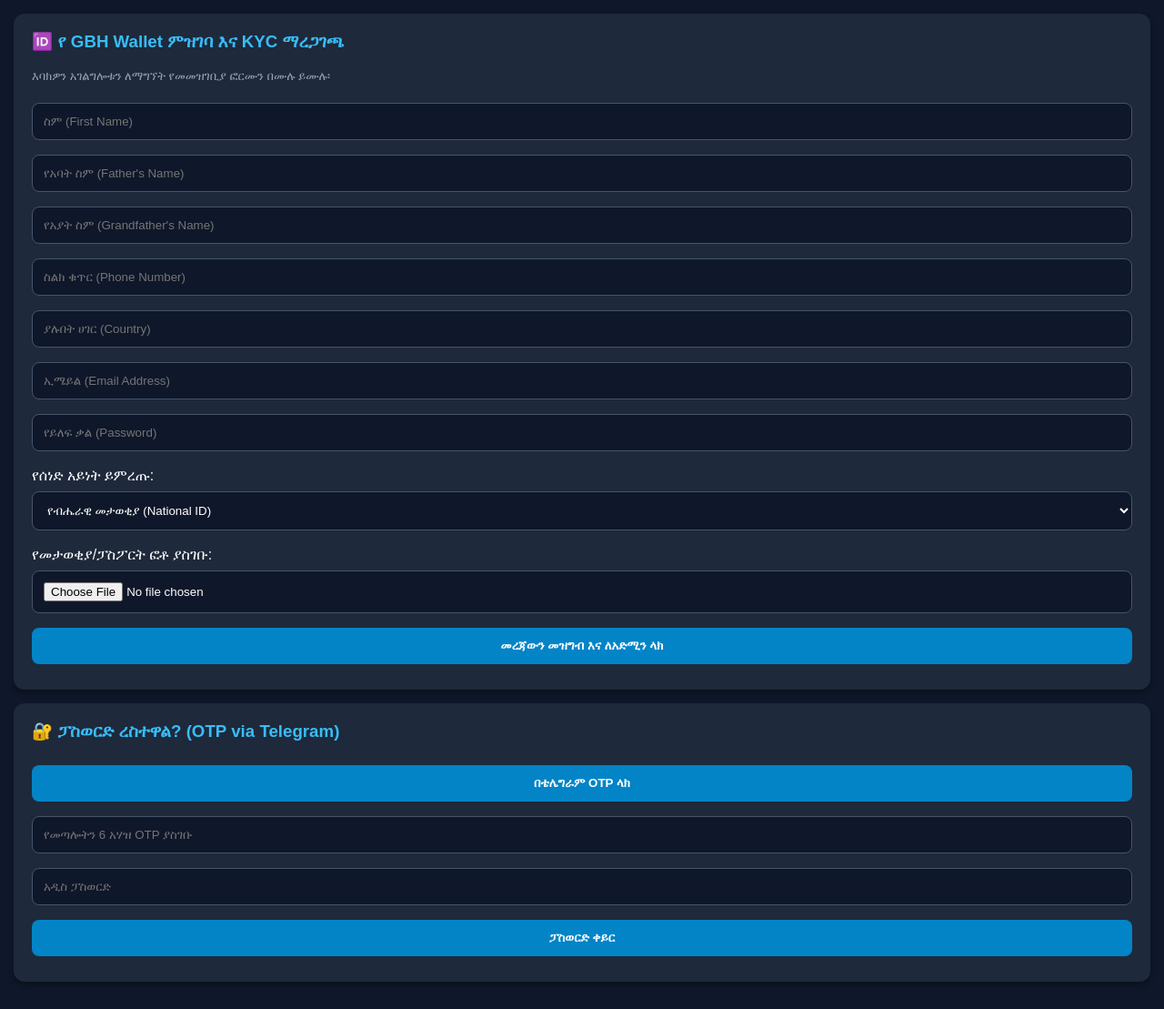
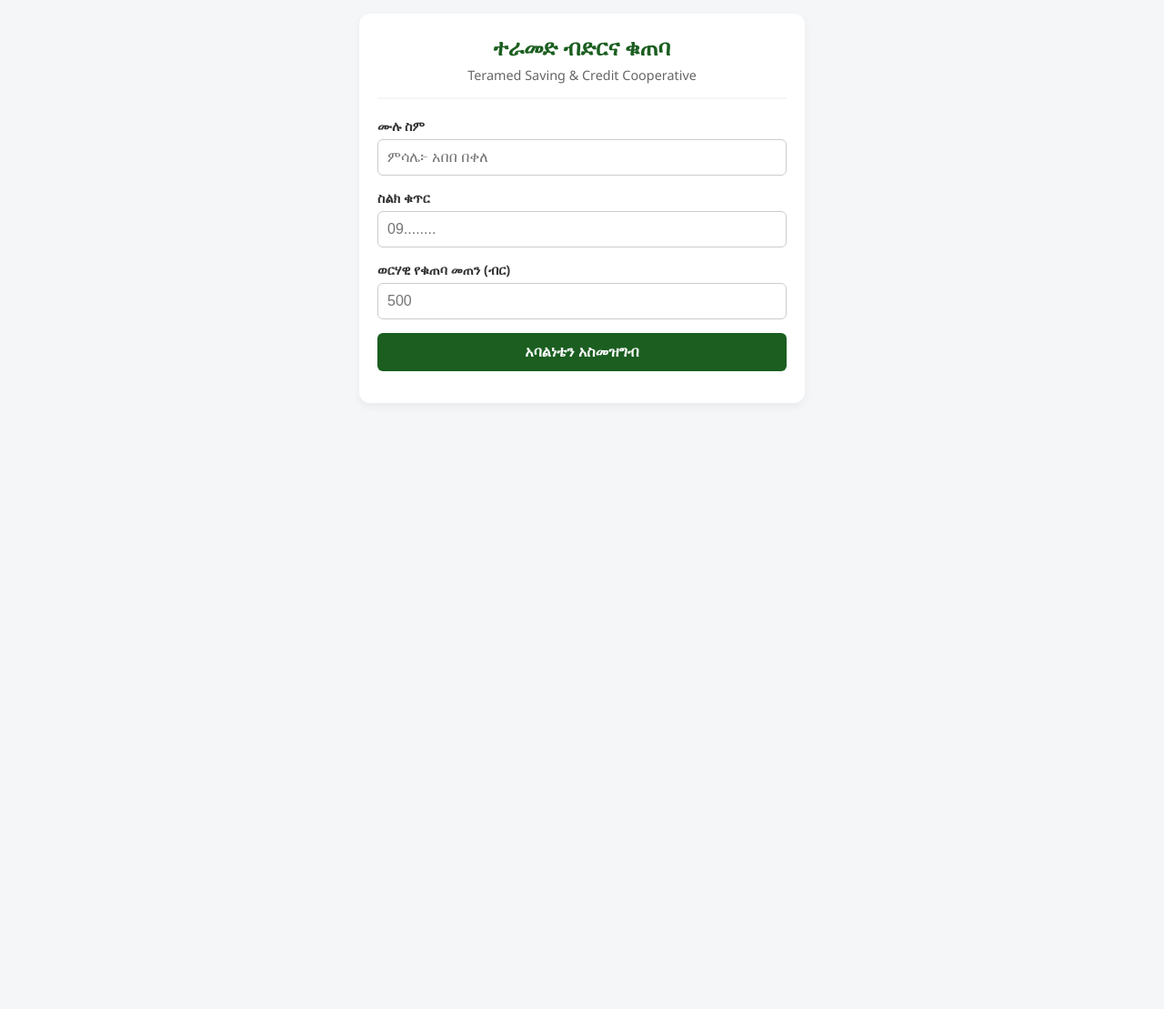
Before and after one commit to gashayeb-spec/GBH_WALLET, a Flask app: page / in a window 1280 px wide. Shown: the whole page at 91% size. After the commit the page ends 408 px from the top, so only its background shows below. Run offline with Flask 3, Linux system fonts and the light colour scheme; some libraries are stand-ins or nearby versions.

Commit message:
Update index.html

```diff
--- a/templates/index.html
+++ b/templates/index.html
@@ -3,223 +3,169 @@
 <head>
     <meta charset="UTF-8">
     <meta name="viewport" content="width=device-width, initial-scale=1.0">
-    <title>GBH Wallet</title>
+    <title>ተራመድ ብድር እና ቁጠባ | Teramed Sacco</title>
     <script src="https://telegram.org/js/telegram-web-app.js"></script>
     <style>
+        :root {
+            --primary-color: #1b5e20;
+            --accent-color: #4caf50;
+            --bg-color: #f4f6f8;
+            --card-bg: #ffffff;
+            --text-color: #333333;
+        }
+
         body {
-            font-family: Arial, sans-serif;
-            background-color: #0f172a;
-            color: #ffffff;
+            font-family: 'Segoe UI', Tahoma, Geneva, Verdana, sans-serif;
+            background-color: var(--bg-color);
+            color: var(--text-color);
             margin: 0;
             padding: 15px;
         }
-        .card {
-            background-color: #1e293b;
+
+        .container {
+            max-width: 450px;
+            margin: 0 auto;
+            background: var(--card-bg);
+            padding: 20px;
             border-radius: 12px;
-            padding: 20px;
+            box-shadow: 0 4px 10px rgba(0,0,0,0.05);
+        }
+
+        .header {
+            text-align: center;
+            border-bottom: 2px solid var(--bg-color);
+            padding-bottom: 15px;
+            margin-bottom: 20px;
+        }
+
+        .header h2 {
+            color: var(--primary-color);
+            margin: 0 0 5px 0;
+        }
+
+        .header p {
+            font-size: 0.9em;
+            color: #666;
+            margin: 0;
+        }
+
+        .form-group {
             margin-bottom: 15px;
-            box-shadow: 0 4px 6px rgba(0, 0, 0, 0.3);
         }
-        h2, h3 { color: #38bdf8; margin-top: 0; }
-        .balance-box {
-            display: flex;
-            justify-content: space-between;
-            background: #334155;
-            padding: 10px 15px;
-            border-radius: 8px;
-            margin-bottom: 10px;
+
+        label {
+            display: block;
+            margin-bottom: 5px;
+            font-weight: 600;
+            font-size: 0.9em;
         }
-        input, select, button {
+
+        input[type="text"], input[type="number"], input[type="tel"] {
             width: 100%;
+            padding: 10px;
+            border: 1px solid #ccc;
+            border-radius: 6px;
+            box-sizing: border-box;
+            font-size: 1em;
+        }
+
+        button {
+            width: 100%;
+            background-color: var(--primary-color);
+            color: white;
+            border: none;
             padding: 12px;
-            margin: 8px 0;
-            border-radius: 8px;
-            border: 1px solid #475569;
-            background-color: #0f172a;
-            color: white;
-            box-sizing: border-box;
+            border-radius: 6px;
+            font-size: 1em;
+            font-weight: bold;
+            cursor: pointer;
+            transition: background 0.3s ease;
         }
-        button {
-            background-color: #0284c7;
-            color: white;
-            font-weight: bold;
-            border: none;
-            cursor: pointer;
+
+        button:hover {
+            background-color: var(--accent-color);
         }
-        button:hover { background-color: #0369a1; }
-        .status-badge {
-            display: inline-block;
-            padding: 4px 8px;
-            border-radius: 4px;
-            font-size: 12px;
+
+        .status-msg {
+            margin-top: 15px;
+            text-align: center;
             font-weight: bold;
         }
-        .PENDING { background-color: #eab308; color: black; }
-        .APPROVED { background-color: #22c55e; color: white; }
-        .REJECTED { background-color: #ef4444; color: white; }
-        .hidden { display: none; }
     </style>
 </head>
 <body>
 
-    <!-- 1. የተጠቃሚ ባላንስና መረጃ (KYC Approved ሲሆን ብቻ የሚታይ) -->
-    <div id="walletDashboard" class="card hidden">
-        <h2 id="userName">ሰላም 👋</h2>
-        <p>የመታወቂያ ማረጋገጫ (KYC): <span id="kycStatus" class="status-badge APPROVED">የተረጋገጠ</span></p>
+<div class="container">
+    <div class="header">
+        <h2>ተራመድ ብድርና ቁጠባ</h2>
+        <p>Teramed Saving & Credit Cooperative</p>
+    </div>
 
-        <div class="balance-box">
-            <span>💎 TON ባላንስ:</span>
-            <strong id="tonBalance">0.00 TON</strong>
-        </div>
-        <div class="balance-box">
-            <span>🪙 USDT ባላንስ:</span>
-            <strong id="usdtBalance">0.00 USDT</strong>
-        </div>
-        <div class="balance-box">
-            <span>💵 ETB ባላንስ:</span>
-            <strong id="etbBalance">0.00 ETB</strong>
+    <form id="saccoForm">
+        <div class="form-group">
+            <label for="fullName">ሙሉ ስም</label>
+            <input type="text" id="fullName" required placeholder="ምሳሌ፦ አበበ በቀለ">
         </div>
 
-        <!-- Chapa Deposit -->
-        <h3>💳 በ Chapa ሂሳብ መሙያ (Deposit ETB)</h3>
-        <input type="number" id="depositAmount" placeholder="የሚሞሉት ብር መጠን (ETB)">
-        <button onclick="depositChapa()">በ Chapa ክፈል</button>
-    </div>
+        <div class="form-group">
+            <label for="phone">ስልክ ቁጥር</label>
+            <input type="tel" id="phone" required placeholder="09........">
+        </div>
 
-    <!-- 2. የ KYC እና የምዝገባ ፎርም (አዲስ ተጠቃሚ ሲሆን የሚታይ) -->
-    <div id="kycSection" class="card">
-        <h3>🆔 የ GBH Wallet ምዝገባ እና KYC ማረጋገጫ</h3>
-        <p style="font-size: 13px; color: #94a3b8;">እባክዎን አገልግሎቱን ለማግኘት የመመዝገቢያ ፎርሙን በሙሉ ይሙሉ፡</p>
+        <div class="form-group">
+            <label for="savingAmount">ወርሃዊ የቁጠባ መጠን (ብር)</label>
+            <input type="number" id="savingAmount" required placeholder="500">
+        </div>
 
-        <form id="kycForm" autocomplete="on">
-            <input type="text" id="firstName" name="given-name" placeholder="ስም (First Name)" autocomplete="given-name" required>
-            <input type="text" id="fatherName" name="additional-name" placeholder="የአባት ስም (Father's Name)" autocomplete="additional-name" required>
-            <input type="text" id="grandFatherName" name="family-name" placeholder="የአያት ስም (Grandfather's Name)" autocomplete="family-name" required>
-            <input type="tel" id="phoneNumber" name="tel" placeholder="ስልክ ቁጥር (Phone Number)" autocomplete="tel" required>
-            <input type="text" id="country" name="country" placeholder="ያሉበት ሀገር (Country)" autocomplete="country-name" required>
-            <input type="email" id="email" name="email" placeholder="ኢሜይል (Email Address)" autocomplete="email" required>
+        <button type="submit">አባልነቴን አስመዝግብ</button>
+    </form>
 
-            <!-- Chrome / Google Auto-fill ፓስወርድ እንዲይዝ የተስተካከለ -->
-            <input type="password" id="password" name="password" placeholder="የይለፍ ቃል (Password)" autocomplete="new-password" required>
+    <div id="statusMsg" class="status-msg"></div>
+</div>
 
-            <label style="display:block; margin-top:10px;">የሰነድ አይነት ይምረጡ:</label>
-            <select id="docType">
-                <option value="NATIONAL_ID">የብሔራዊ መታወቂያ (National ID)</option>
-                <option value="PASSPORT">ፓስፖርት (Passport)</option>
-            </select>
+<script>
+    const tg = window.Telegram.WebApp;
+    if (tg) tg.expand();
 
-            <label style="display:block; margin-top:10px;">የመታወቂያ/ፓስፖርት ፎቶ ያስገቡ:</label>
-            <input type="file" id="docPhoto" accept="image/*" required>
+    document.getElementById('saccoForm').addEventListener('submit', async function(e) {
+        e.preventDefault();
 
-            <button type="submit">መረጃውን መዝግብ እና ለአድሚን ላክ</button>
-        </form>
-    </div>
+        const fullName = document.getElementById('fullName').value;
+        const phone = document.getElementById('phone').value;
+        const savingAmount = document.getElementById('savingAmount').value;
+        const telegramId = tg.initDataUnsafe?.user?.id || 'Unknown';
 
-    <!-- 3. የ OTP ፓስወርድ ማገገሚያ -->
-    <div class="card">
-        <h3>🔐 ፓስወርድ ረስተዋል? (OTP via Telegram)</h3>
-        <button onclick="requestOTP()">በቴሌግራም OTP ላክ</button>
-        <input type="text" id="otpInput" placeholder="የመጣሎትን 6 አሃዝ OTP ያስገቡ">
-        <input type="password" id="newPassInput" placeholder="አዲስ ፓስወርድ" autocomplete="new-password">
-        <button onclick="verifyOTP()">ፓስወርድ ቀይር</button>
-    </div>
+        const statusMsg = document.getElementById('statusMsg');
+        statusMsg.style.color = '#333';
+        statusMsg.innerText = 'በመላክ ላይ...';
 
-    <script>
-        const tg = window.Telegram.WebApp;
-        tg.expand();
-        const telegramId = tg.initDataUnsafe?.user?.id || 5351353727;
+        try {
+            const response = await fetch('/api/register', {
+                method: 'POST',
+                headers: { 'Content-Type': 'application/json' },
+                body: JSON.stringify({
+                    full_name: fullName,
+                    phone: phone,
+                    saving_amount: savingAmount,
+                    telegram_id: telegramId
+                })
+            });
 
-        // የተጠቃሚ መረጃ መጫኛ
-        async function loadUserInfo() {
-            try {
-                const res = await fetch('/api/user_info', {
-                    method: 'POST',
-                    headers: {'Content-Type': 'application/json'},
-                    body: JSON.stringify({ telegram_id: telegramId })
-                });
-                const data = await res.json();
+            const result = await response.json();
+            if (response.ok) {
+                statusMsg.style.color = 'green';
+                statusMsg.innerText = result.message;
+                document.getElementById('saccoForm').reset();
+            } else {
+                statusMsg.style.color = 'red';
+                statusMsg.innerText = result.message || 'ስህተት ተፈጥሯል፤ እባክዎ ደግመው ይሞክሩ።';
+            }
+        } catch (error) {
+            statusMsg.style.color = 'red';
+            statusMsg.innerText = 'ከሰርቨር ጋር ማገናኘት አልተቻለም።';
+        }
+    });
+</script>
 
-                if(data.status === 'success') {
-                    if (data.kyc_status === 'APPROVED') {
-                        document.getElementById('walletDashboard').classList.remove('hidden');
-                        document.getElementById('kycSection').classList.add('hidden');
-                        document.getElementById('userName').innerText = `ሰላም, ${data.first_name} ${data.father_name} 👋`;
-                        document.getElementById('tonBalance').innerText = `${data.ton_balance} TON`;
-                        document.getElementById('usdtBalance').innerText = `${data.usdt_balance} USDT`;
-                        document.getElementById('etbBalance').innerText = `${data.etb_balance} ETB`;
-                    } else if (data.kyc_status === 'PENDING') {
-                        alert('የ KYC መረጃዎ በአድሚን እየተመረመረ ነው። እባክዎን አድሚኑ እስኪያጸድቀው ይበክሉ።');
-                    }
-                }
-            } catch (err) {
-                console.log("User not registered yet.");
-            }
-        }
-
-        // Chapa Deposit
-        async function depositChapa() {
-            const amount = document.getElementById('depositAmount').value;
-            if(!amount || amount <= 0) return alert('እባክዎን ትክክለኛ የብር መጠን ያስገቡ');
-
-            const res = await fetch('/api/deposit_chapa', {
-                method: 'POST',
-                headers: {'Content-Type': 'application/json'},
-                body: JSON.stringify({ telegram_id: telegramId, amount: amount })
-            });
-            const data = await res.json();
-            if(data.status === 'success') {
-                tg.openLink(data.checkout_url);
-            } else {
-                alert(data.message);
-            }
-        }
-
-        // KYC Submit Form
-        document.getElementById('kycForm').addEventListener('submit', async (e) => {
-            e.preventDefault();
-            const formData = new FormData();
-            formData.append('telegram_id', telegramId);
-            formData.append('first_name', document.getElementById('firstName').value);
-            formData.append('father_name', document.getElementById('fatherName').value);
-            formData.append('grand_father_name', document.getElementById('grandFatherName').value);
-            formData.append('phone_number', document.getElementById('phoneNumber').value);
-            formData.append('country', document.getElementById('country').value);
-            formData.append('email', document.getElementById('email').value);
-            formData.append('password', document.getElementById('password').value);
-            formData.append('doc_type', document.getElementById('docType').value);
-            formData.append('document_photo', document.getElementById('docPhoto').files[0]);
-
-            const res = await fetch('/api/submit_kyc', { method: 'POST', body: formData });
-            const data = await res.json();
-            alert(data.message);
-            loadUserInfo();
-        });
-
-        // OTP Request
-        async function requestOTP() {
-            const res = await fetch('/api/request_otp', {
-                method: 'POST',
-                headers: {'Content-Type': 'application/json'},
-                body: JSON.stringify({ telegram_id: telegramId })
-            });
-            const data = await res.json();
-            alert(data.message);
-        }
-
-        // OTP Verification
-        async function verifyOTP() {
-            const otp = document.getElementById('otpInput').value;
-            const newPassword = document.getElementById('newPassInput').value;
-            const res = await fetch('/api/verify_otp', {
-                method: 'POST',
-                headers: {'Content-Type': 'application/json'},
-                body: JSON.stringify({ telegram_id: telegramId, otp: otp, new_password: newPassword })
-            });
-            const data = await res.json();
-            alert(data.message);
-        }
-
-        loadUserInfo();
-    </script>
 </body>
 </html>
```
